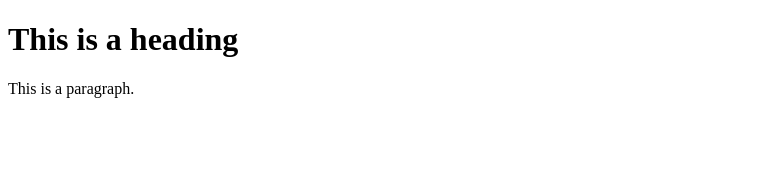
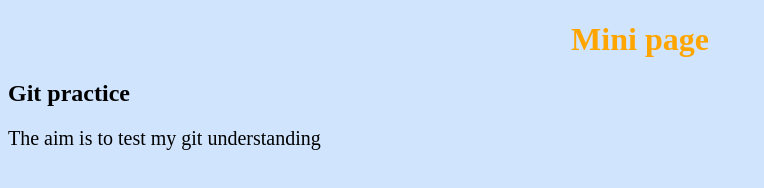
Before and after one commit to jibrinbabaisah/mySite, a plain HTML site: page index.html in a window 1280 px wide. Shown: the whole page, without its empty margins (0-764 px from the left). Drawn offline with Linux system fonts and the light colour scheme.

Commit message:
added to the header

```diff
--- a/index.html
+++ b/index.html
@@ -1,10 +1,14 @@
  <!DOCTYPE html>
 <html>
-<title>HTML Tutorial</title>
+<title>Git Test</title>
+<head><link rel="stylesheet" type="text/css" href="styles.css"></head>
+
+
 <body>
 
-<h1>This is a heading</h1>
-<p>This is a paragraph.</p>
+<h1>Mini page</h1>
+<h2>Git practice </h2>
+<p>The aim is to test my git understanding</p>
 
 </body>
 </html>
```
